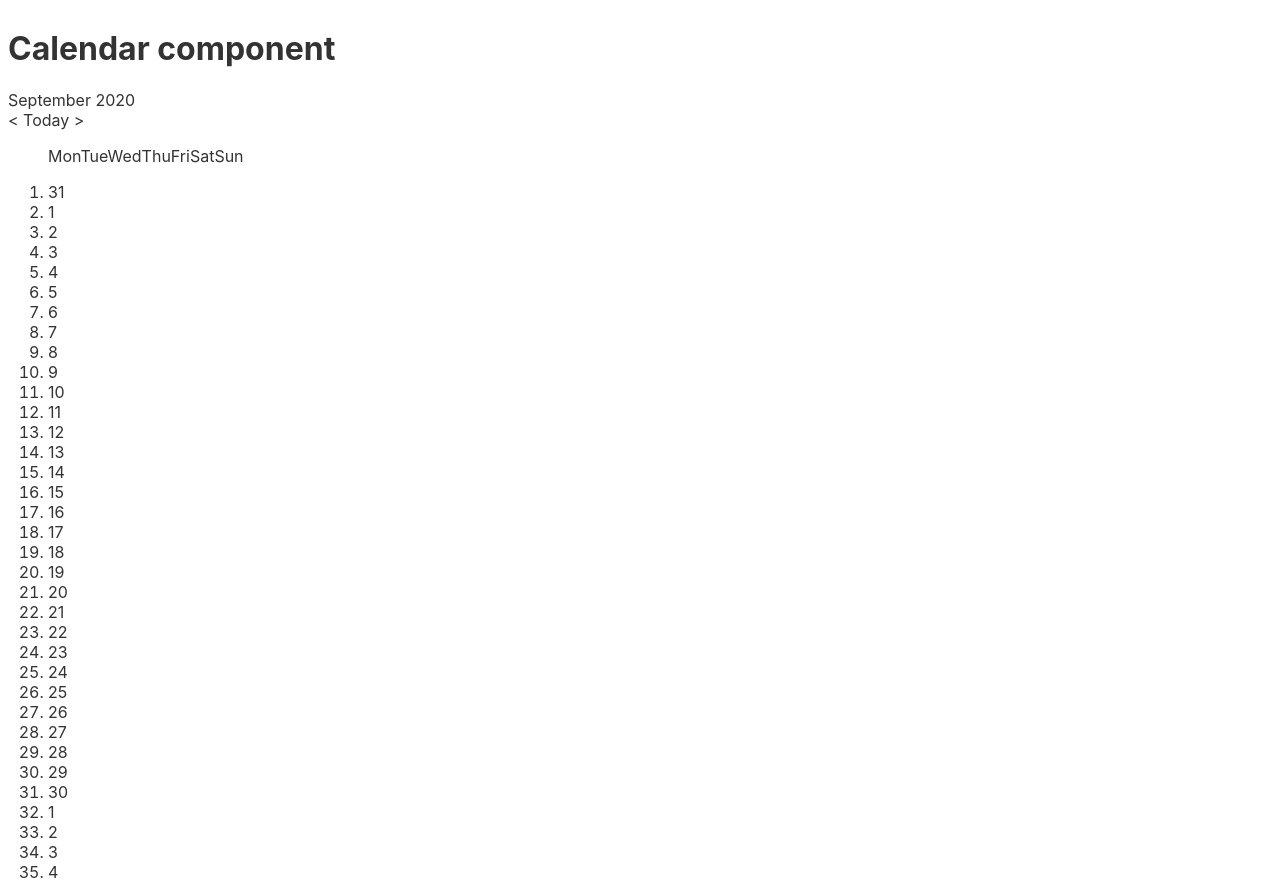
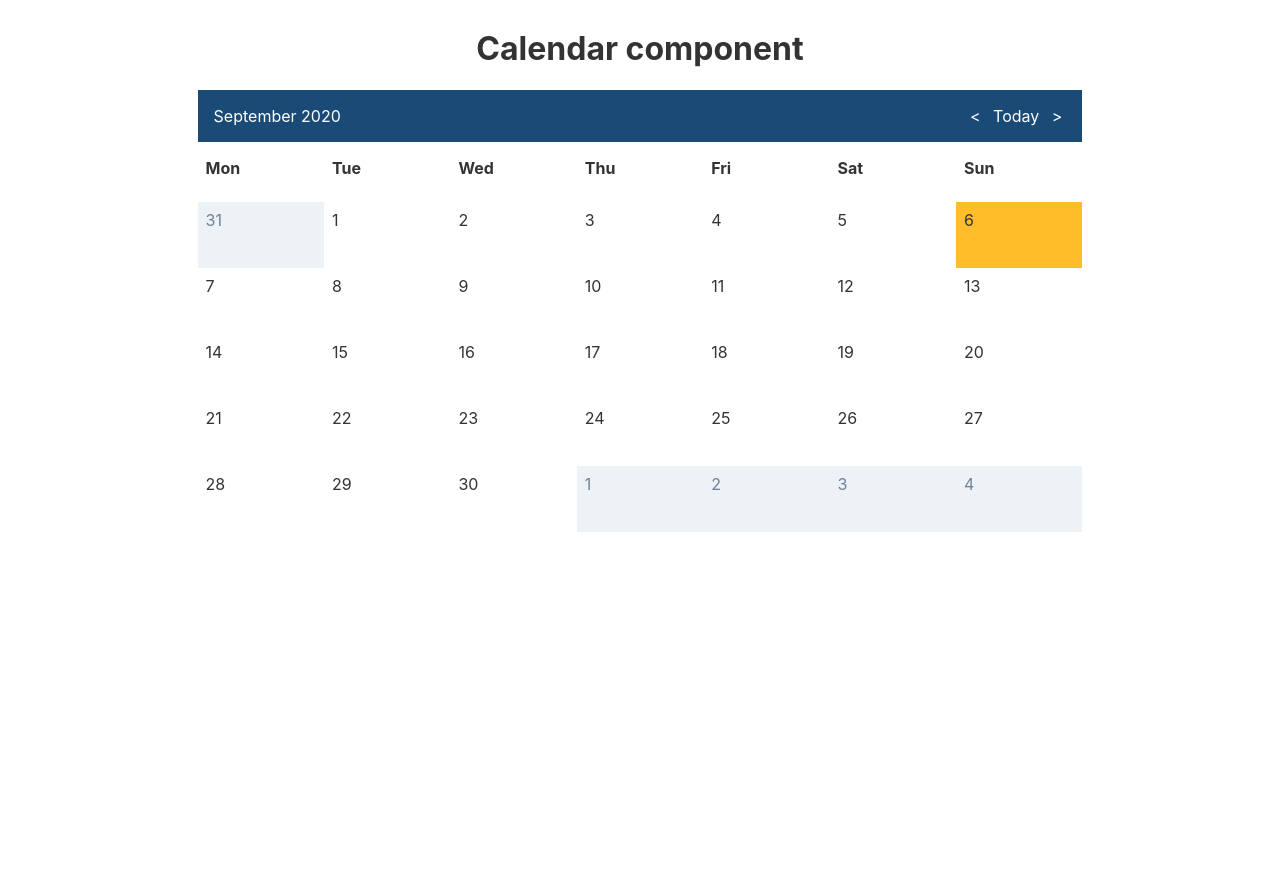
Before and after one commit to hipstermojo/svelte_calendar, a Svelte app: page / in a window 1280 px wide. After the commit the page ends 800 px from the top, so only its background shows below. Built offline with nearby package versions, Linux system fonts and the light colour scheme.

Commit message:
Add basic styling to the components

```diff
--- a/src/App.svelte
+++ b/src/App.svelte
@@ -11,30 +11,8 @@
     color: #2c3e50;
     margin-top: 60px;
   }
-
-  body {
-    font-family: sans-serif;
-    font-weight: 100;
-    --grey-100: #e4e9f0;
-    --grey-200: #cfd7e3;
-    --grey-300: #b5c0cd;
-    --grey-800: #3e4e63;
-    --grid-gap: 1px;
-    --day-label-size: 20px;
-  }
-
-  ol,
-  li {
-    padding: 0;
-    margin: 0;
-    list-style: none;
-  }
-
-  .calendar-month-header {
-    display: flex;
-    justify-content: space-between;
-    background-color: #fff;
-    padding: 10px;
+  h1 {
+    text-align: center;
   }
 </style>
 
--- a/src/components/CalendarDateSelector.svelte
+++ b/src/components/CalendarDateSelector.svelte
@@ -21,6 +21,15 @@
   };
 </script>
 
+<style>
+  span {
+    padding: 0.25em;
+  }
+  span:hover {
+    cursor: pointer;
+  }
+</style>
+
 <div class="calendar-date-selector">
   <span on:click={selectPrevious}> &lt; </span>
   <span on:click={selectCurrent}>Today</span>
--- a/src/components/CalendarMonth.svelte
+++ b/src/components/CalendarMonth.svelte
@@ -80,6 +80,26 @@
   $: days = [...previousMonthDays, ...currentMonthDays, ...nextMonthDays];
 </script>
 
+<style>
+  .calendar-month {
+    width: 70%;
+    margin: auto;
+  }
+  .calendar-month-header {
+    display: flex;
+    padding: 1em;
+    background: #1a4b76;
+    color: white;
+    justify-content: space-between;
+  }
+
+  .days-grid {
+    display: grid;
+    padding: 0.5em 0;
+    grid-template-columns: repeat(7, 1fr);
+  }
+</style>
+
 <div class="calendar-month">
   <div class="calendar-month-header">
     <CalendarDateIndicator {selectedDate} />
@@ -89,11 +109,12 @@
       currentDate={today} />
   </div>
   <CalendarWeekdays />
-  <ol class="days-grid">
+  <div class="days-grid">
     {#each days as day (day.date)}
       <CalendarMonthDayItem
         day={dayjs(day.date)}
+        isCurrentMonth={day.isCurrentMonth}
         isToday={day.date === today} />
     {/each}
-  </ol>
+  </div>
 </div>
--- a/src/components/CalendarMonthDayItem.svelte
+++ b/src/components/CalendarMonthDayItem.svelte
@@ -8,9 +8,33 @@
   $: label = day.format("D");
 </script>
 
-<li
+<style>
+  .calendar-day {
+    padding: 0.5em;
+    height: 50px;
+  }
+
+  .calendar-day:hover {
+    background-color: #e2e8f0;
+  }
+  .calendar-day--not-current {
+    background-color: #edf2f7;
+    color: #718096;
+  }
+  .calendar-day--not-current:hover {
+    background-color: #cbd5e0;
+  }
+  .calendar-day--today {
+    background: #ffbd2a;
+  }
+  .calendar-day--today:hover {
+    background: #f5a700;
+  }
+</style>
+
+<div
   class="calendar-day"
   class:calendar-day--not-current={!isCurrentMonth}
   class:calendar-day--today={isToday}>
   <span>{label}</span>
-</li>
+</div>
--- a/src/components/CalendarWeekdays.svelte
+++ b/src/components/CalendarWeekdays.svelte
@@ -2,6 +2,19 @@
   const WEEKDAYS = ["Mon", "Tue", "Wed", "Thu", "Fri", "Sat", "Sun"];
 </script>
 
-<ol class="day-of-week">
-  {#each WEEKDAYS as weekday}{weekday}{/each}
-</ol>
+<style>
+  .day-of-week {
+    display: grid;
+    grid-template-columns: repeat(7, 1fr);
+  }
+  .day-of-week > p {
+    padding: 0 0.5em;
+    font-weight: bold;
+  }
+</style>
+
+<div class="day-of-week">
+  {#each WEEKDAYS as weekday}
+    <p>{weekday}</p>
+  {/each}
+</div>
```
